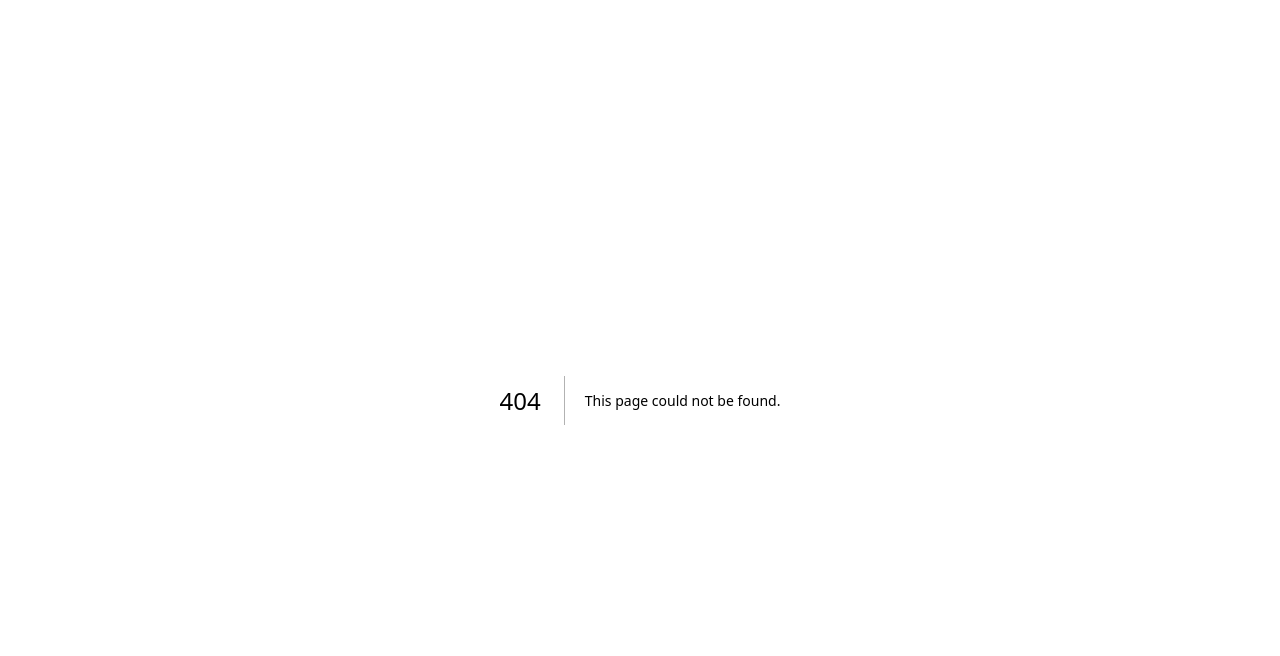
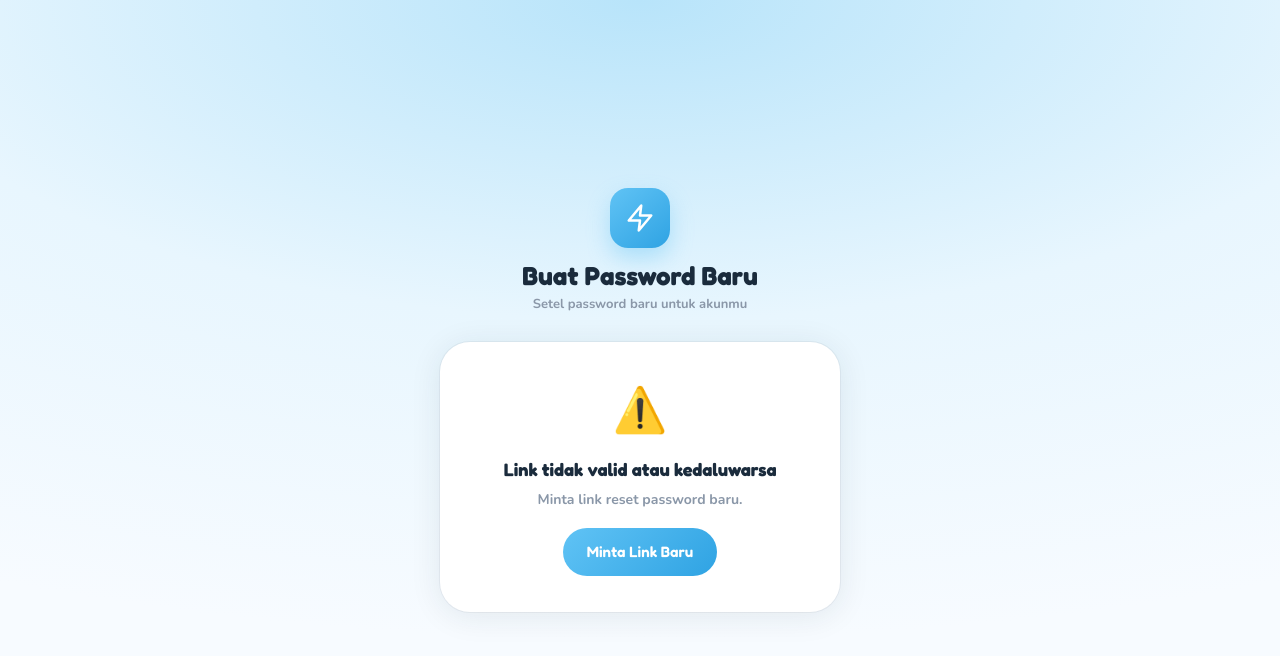
Before and after one commit to Dawud7749/engpath-web, a Next.js app: page /reset-password in a window 1280 px wide. Before the commit this address had no page. Shown: the top 656 px of the page. Built offline with nearby package versions, Linux system fonts and the light colour scheme; no server answers.

Commit message:
feat(auth): add /reset-password page for password recovery flow

```diff
--- /dev/null
+++ b/src/app/(auth)/reset-password/page.tsx
@@ -0,0 +1,96 @@
+'use client';
+import { useState, useEffect } from 'react';
+import Link from 'next/link';
+import { useRouter } from 'next/navigation';
+import { createClient } from '@/lib/supabase/client';
+import { BoltIcon } from '@/components/ui/Icons';
+
+export default function ResetPasswordPage() {
+  const router = useRouter();
+  const [password, setPassword] = useState('');
+  const [confirm, setConfirm] = useState('');
+  const [showPass, setShowPass] = useState(false);
+  const [loading, setLoading] = useState(false);
+  const [error, setError] = useState('');
+  const [done, setDone] = useState(false);
+  const [hasSession, setHasSession] = useState<boolean | null>(null);
+
+  useEffect(() => {
+    const supabase = createClient();
+    supabase.auth.getSession().then(({ data }) => setHasSession(!!data.session));
+  }, []);
+
+  const submit = async (e: React.FormEvent) => {
+    e.preventDefault();
+    setError('');
+    if (password.length < 6)     { setError('Password minimal 6 karakter'); return; }
+    if (password !== confirm)    { setError('Konfirmasi password tidak cocok'); return; }
+    setLoading(true);
+    const supabase = createClient();
+    const { error: updateError } = await supabase.auth.updateUser({ password });
+    setLoading(false);
+    if (updateError) {
+      setError(updateError.message.includes('session')
+        ? 'Sesi reset password kedaluwarsa. Klik ulang link di email.'
+        : updateError.message);
+      return;
+    }
+    setDone(true);
+    setTimeout(() => { router.push('/dashboard'); router.refresh(); }, 1200);
+  };
+
+  return (
+    <main style={{ minHeight: '100vh', background: 'radial-gradient(120% 80% at 50% 0%, var(--baby) 0%, var(--sky-wash) 50%, var(--offwhite) 100%)', display: 'flex', flexDirection: 'column', alignItems: 'center', justifyContent: 'center', padding: 24, fontFamily: 'var(--font-body)' }}>
+      <div style={{ width: '100%', maxWidth: 400 }}>
+        <div style={{ textAlign: 'center', marginBottom: 28 }}>
+          <div style={{ width: 60, height: 60, borderRadius: 18, background: 'linear-gradient(140deg, var(--sky), var(--sky-deep))', display: 'flex', alignItems: 'center', justifyContent: 'center', boxShadow: 'var(--sh-blue)', margin: '0 auto 14px' }}>
+            <BoltIcon size={30} style={{ color: '#fff' }} />
+          </div>
+          <div className="f-display" style={{ fontSize: 26, fontWeight: 700, color: 'var(--ink)', lineHeight: 1.1 }}>Buat Password Baru</div>
+          <div style={{ fontSize: 13, color: 'var(--muted)', fontWeight: 700, marginTop: 4 }}>Setel password baru untuk akunmu</div>
+        </div>
+
+        <div style={{ background: '#fff', borderRadius: 'var(--r-xl)', padding: '28px 24px', boxShadow: '0 4px 32px rgba(26,43,60,0.09), 0 0 0 1px rgba(26,43,60,0.05)' }}>
+          {hasSession === null ? (
+            <div style={{ textAlign: 'center', padding: '12px 0', color: 'var(--muted)', fontWeight: 700 }}>Memuat…</div>
+          ) : hasSession === false ? (
+            <div style={{ textAlign: 'center', padding: '8px 0' }}>
+              <div style={{ fontSize: 44, marginBottom: 12 }}>⚠️</div>
+              <div className="f-display" style={{ fontSize: 18, fontWeight: 700, color: 'var(--ink)', marginBottom: 6 }}>Link tidak valid atau kedaluwarsa</div>
+              <div style={{ fontSize: 14, color: 'var(--muted)', fontWeight: 700, marginBottom: 18 }}>Minta link reset password baru.</div>
+              <Link href="/forgot-password" className="f-display" style={{ display: 'inline-flex', alignItems: 'center', justifyContent: 'center', height: 48, padding: '0 24px', borderRadius: 'var(--r-pill)', background: 'linear-gradient(135deg, var(--sky), var(--sky-deep))', color: '#fff', fontSize: 15, fontWeight: 600, textDecoration: 'none' }}>Minta Link Baru</Link>
+            </div>
+          ) : done ? (
+            <div style={{ textAlign: 'center', padding: '8px 0' }}>
+              <div style={{ fontSize: 48, marginBottom: 12 }}>✅</div>
+              <div className="f-display" style={{ fontSize: 19, fontWeight: 700, color: 'var(--ink)', marginBottom: 6 }}>Password berhasil diubah!</div>
+              <div style={{ fontSize: 14, color: 'var(--muted)', fontWeight: 700 }}>Mengarahkan ke dashboard…</div>
+            </div>
+          ) : (
+            <form onSubmit={submit} style={{ display: 'flex', flexDirection: 'column', gap: 14 }}>
+              <div style={{ display: 'flex', flexDirection: 'column', gap: 6 }}>
+                <label style={{ fontSize: 13, fontWeight: 700, color: 'var(--ink-2)' }}>Password baru</label>
+                <div style={{ position: 'relative' }}>
+                  <input type={showPass ? 'text' : 'password'} required value={password} onChange={e => setPassword(e.target.value)} placeholder="Min. 6 karakter"
+                    style={{ width: '100%', height: 52, padding: '0 70px 0 16px', borderRadius: 'var(--r-md)', border: '1.5px solid rgba(26,43,60,0.13)', fontSize: 15, fontFamily: 'var(--font-body)', outline: 'none', color: 'var(--ink)', background: '#fff', boxSizing: 'border-box' }}
+                  />
+                  <button type="button" onClick={() => setShowPass(p => !p)} style={{ position: 'absolute', right: 14, top: '50%', transform: 'translateY(-50%)', background: 'none', border: 'none', cursor: 'pointer', fontSize: 12, fontWeight: 800, color: 'var(--sky-ink)' }}>{showPass ? 'Sembunyi' : 'Lihat'}</button>
+                </div>
+              </div>
+              <div style={{ display: 'flex', flexDirection: 'column', gap: 6 }}>
+                <label style={{ fontSize: 13, fontWeight: 700, color: 'var(--ink-2)' }}>Konfirmasi password</label>
+                <input type={showPass ? 'text' : 'password'} required value={confirm} onChange={e => setConfirm(e.target.value)} placeholder="Ulangi password"
+                  style={{ width: '100%', height: 52, padding: '0 16px', borderRadius: 'var(--r-md)', border: '1.5px solid rgba(26,43,60,0.13)', fontSize: 15, fontFamily: 'var(--font-body)', outline: 'none', color: 'var(--ink)', background: '#fff', boxSizing: 'border-box' }}
+                />
+              </div>
+              {error && <div style={{ background: 'rgba(242,91,91,0.08)', border: '1.5px solid rgba(242,91,91,0.25)', borderRadius: 'var(--r-md)', padding: '10px 14px', fontSize: 13.5, fontWeight: 700, color: '#C93535' }}>{error}</div>}
+              <button type="submit" disabled={loading} className="f-display" style={{ height: 52, borderRadius: 'var(--r-pill)', border: 'none', background: loading ? 'var(--faint)' : 'linear-gradient(135deg, var(--sky), var(--sky-deep))', color: '#fff', fontSize: 17, fontWeight: 600, cursor: loading ? 'default' : 'pointer', boxShadow: loading ? 'none' : 'var(--sh-blue)' }}>
+                {loading ? 'Menyimpan…' : 'Simpan Password Baru'}
+              </button>
+            </form>
+          )}
+        </div>
+      </div>
+    </main>
+  );
+}
```
